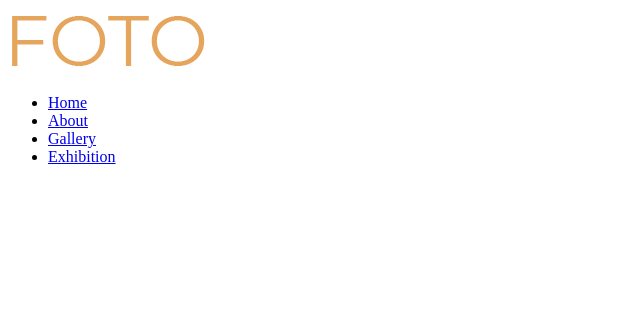
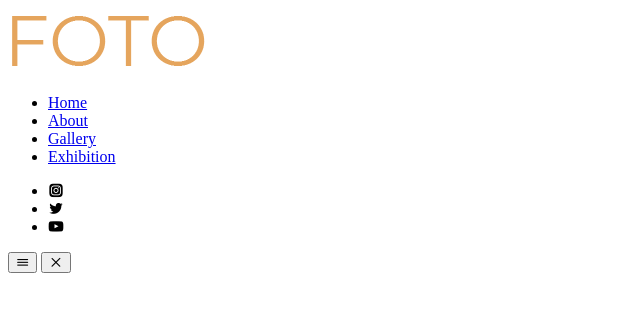
Before and after one commit to rajesh-mondal/photography-portfolio, a plain HTML site: page index.html in a window 1280 px wide. Shown: the whole page, without its empty margins (0-640 px from the left). Drawn offline with nearby package versions, Linux system fonts and the light colour scheme.

Commit message:
social icons and toggle button added

```diff
--- a/index.html
+++ b/index.html
@@ -21,6 +21,13 @@
                     <li><a href="#gallery">Gallery</a></li>
                     <li><a href="#exhibition">Exhibition</a></li>
                 </ul>
+                <ul class="nav_socials">
+                    <li><a href="https://instagram.com" target="_blank"></a><i class="uil uil-instagram-alt"></i></li>
+                    <li><a href="https://twitter.com" target="_blank"></a><i class="uil uil-twitter"></i></li>
+                    <li><a href="https://youtube.com" target="_blank"></a><i class="uil uil-youtube"></i></li>
+                </ul>
+                <button class="nav_toggle-btn" id="nav_toggle-open"><i class="uil uil-bars"></i></button>
+                <button class="nav_toggle-btn" id="nav_toggle-close"><i class="uil uil-multiply"></i></button>
             </div>
         </nav>
     </header>
```
